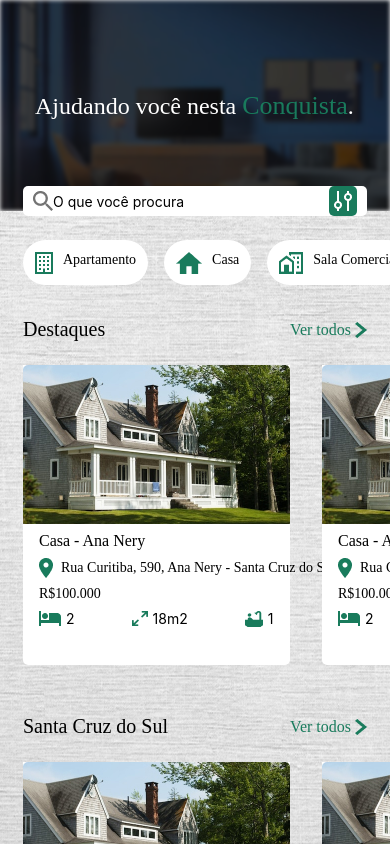
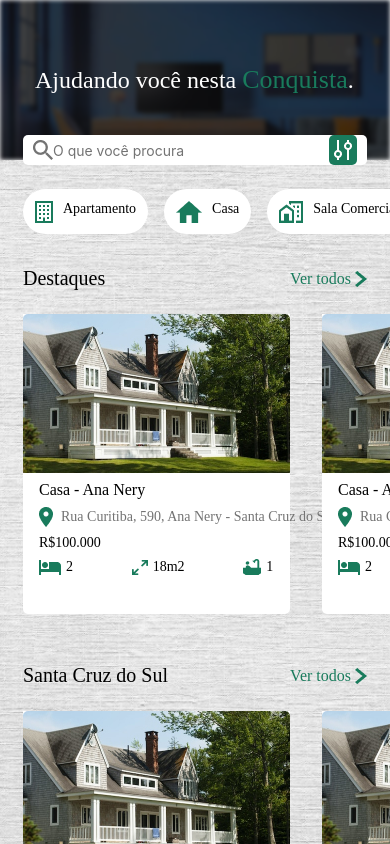
Before and after one commit to PedroErath/imobil, a React Native app: screen / in a window 390 px wide. Built offline with nearby package versions, Linux system fonts and the light colour scheme.

Commit message:
Scroll View

```diff
--- a/src/App.js
+++ b/src/App.js
@@ -11,11 +11,15 @@ import CardImmobile from "./components/CardImmobile";
 function App() {
   return (
     <View style={style.container}>
+      <ScrollView>
+
         <BannerHome />
+
         <View style={style.bodyContainer}>
           <ImageBackground source={imageBackgroundFull} style={style.imageBackgroundFull}>
+
             <SearchBar />
-          <ScrollView>
+
             <ScrollView horizontal={true} showsHorizontalScrollIndicator={false} style={{
               height: 78,
               flexDirection: "row",
@@ -27,6 +31,7 @@ function App() {
               <CardCategory icon={require('./images/house-apartament-icon.png')} name='Sala Comercial' />
               <CardCategory icon={require('./images/house-two-floors-icon.png')} name='Duplex' />
             </ScrollView>
+
             <View style={{
               marginHorizontal: 23,
               flexDirection: "row",
@@ -38,6 +43,7 @@ function App() {
                 <Image source={ArrowIcon} />
               </TouchableOpacity>
             </View>
+
             <ScrollView horizontal={true} showsHorizontalScrollIndicator={false} style={{
               flexDirection: 'row',
               paddingLeft: 7,
@@ -67,6 +73,7 @@ function App() {
                 garageQuantity='2'
               />
             </ScrollView>
+
             <View style={{
               marginHorizontal: 23,
               flexDirection: "row",
@@ -78,6 +85,7 @@ function App() {
                 <Image source={ArrowIcon} />
               </TouchableOpacity>
             </View>
+
             <ScrollView horizontal={true} showsHorizontalScrollIndicator={false} style={{
               flexDirection: 'row',
               paddingLeft: 7,
@@ -107,9 +115,11 @@ function App() {
                 garageQuantity='2'
               />
             </ScrollView>
-          </ScrollView>
+
           </ImageBackground>
         </View>
+
+      </ScrollView>
     </View>
   )
 }
--- a/src/components/BannerHome.js
+++ b/src/components/BannerHome.js
@@ -14,7 +14,7 @@ function BannerHome() {
 
 const style = StyleSheet.create({
     bannerContainer: {
-        flex: 1
+        height: 160
     },
     backgroundImage: {
         width: '100%',
--- a/src/components/CardImmobile.js
+++ b/src/components/CardImmobile.js
@@ -41,7 +41,8 @@ function CardImmobile(props) {
                         <Image resizeMode="cover" source={locationIcon} />
                         <Text style={{
                             marginLeft: 8,
-                            fontFamily: 'Montserrat-Regular'
+                            fontFamily: 'Montserrat-Regular',
+                            color: '#737373'
                         }}>
                             {props.location}
                         </Text>
@@ -75,7 +76,10 @@ function CardImmobile(props) {
                             <Image source={bedIcon} style={{
                                 marginRight: 5
                             }} />
-                            <Text>
+                            <Text style={{
+                                fontFamily: 'Montserrat-Regular',
+                                color: 'black'
+                            }}>
                                 {props.bedQuantity}
                             </Text>
                         </View>
@@ -86,7 +90,10 @@ function CardImmobile(props) {
                             <Image source={sizeIcon} style={{
                                 marginRight: 5
                             }} />
-                            <Text>
+                            <Text style={{
+                                fontFamily: 'Montserrat-Regular',
+                                color: 'black'
+                            }}>
                                 {props.size}
                             </Text>
                         </View>
@@ -97,7 +104,10 @@ function CardImmobile(props) {
                             <Image source={bethIcon} style={{
                                 marginRight: 5
                             }} />
-                            <Text>
+                            <Text style={{
+                                fontFamily: 'Montserrat-Regular',
+                                color: 'black'
+                            }}>
                                 {props.bethQuantity}
                             </Text>
                         </View>
@@ -106,7 +116,10 @@ function CardImmobile(props) {
                             alignItems: "center"
                         }}>
                             <Image source={garageIcon} style={{ marginRight: 5 }} />
-                            <Text>
+                            <Text style={{
+                                fontFamily: 'Montserrat-Regular',
+                                color: 'black'
+                            }}>
                                 {props.garageQuantity}
                             </Text>
                         </View>
--- a/src/components/SerchBar.js
+++ b/src/components/SerchBar.js
@@ -7,7 +7,7 @@ function SearchBar() {
     return (
         <View style={style.searchBar}>
             <Image source={searchIcon} />
-            <TextInput style={style.textInput} placeholder='O que você procura' />
+            <TextInput style={style.textInput} placeholder='O que você procura' placeholderTextColor={'#737373'} />
             <TouchableOpacity style={style.button}>
                 <Image source={buttonSearchIcon} />
             </TouchableOpacity>
```
Lines whose indentation alone changed are shown as unchanged.
